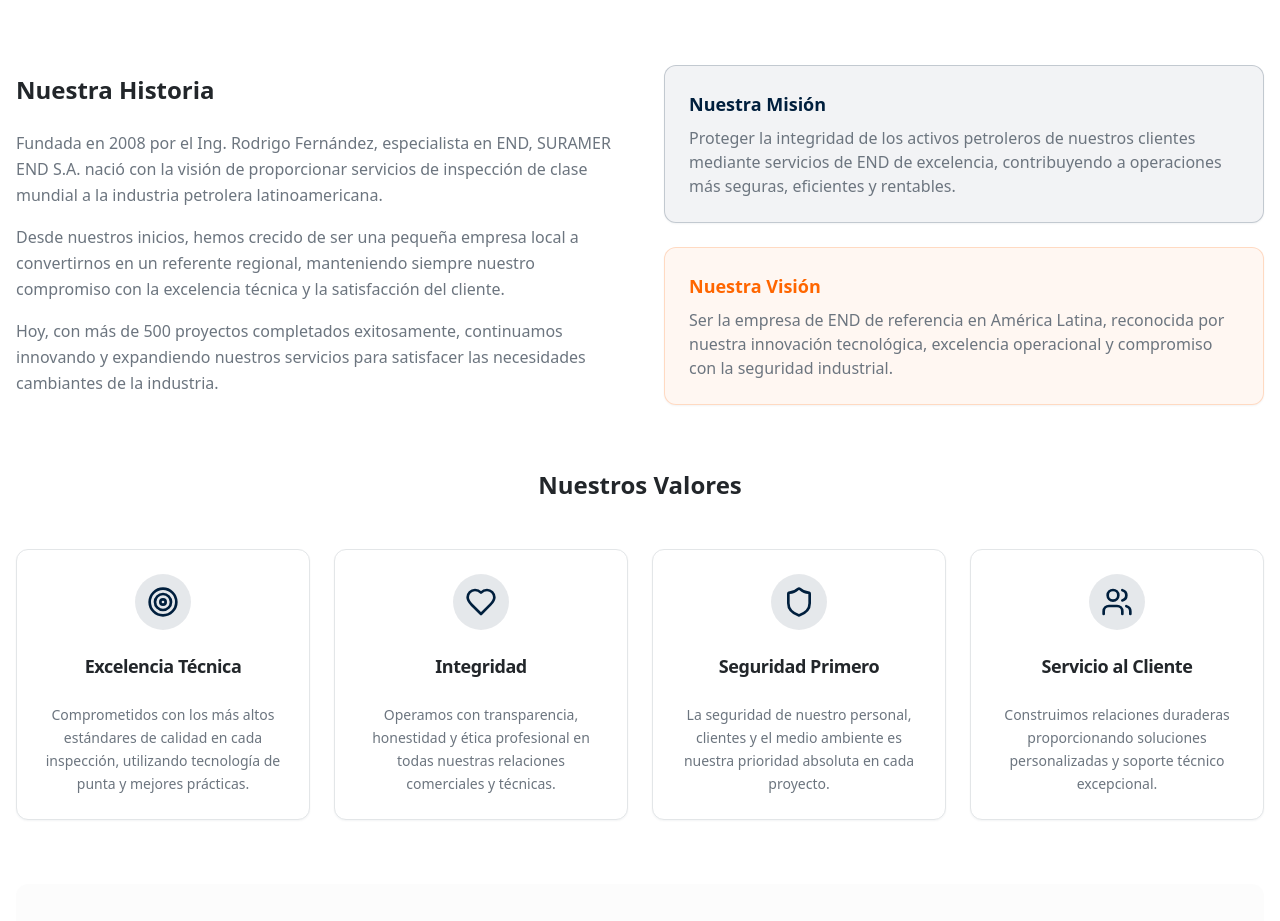
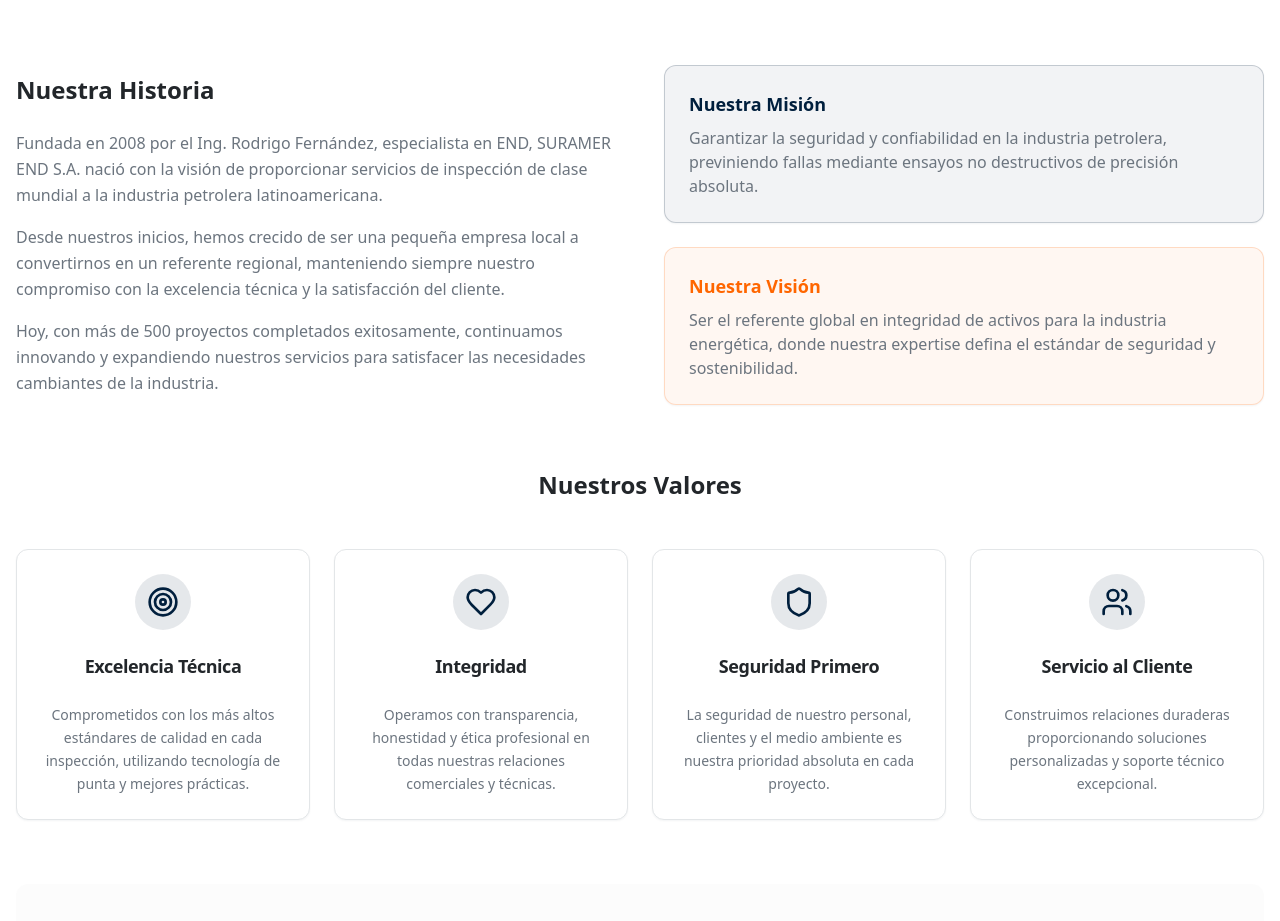
Before and after one commit to jorgeMenendezVerdecia/suramerend, a React (Vite) app: page / in a window 1280 px wide. Shown: the part 4363-5284 px from the top of the page. Built offline with nearby package versions, Linux system fonts and the light colour scheme; the HTML template or start-up script is replaced by a standard one.

Commit message:
Update Mission and Vision statements

```diff
--- a/src/components/AboutSection.tsx
+++ b/src/components/AboutSection.tsx
@@ -65,9 +65,8 @@ const AboutSection = () => {
               <CardContent className="p-6">
                 <h4 className="font-bold text-primary text-lg mb-2">Nuestra Misión</h4>
                 <p className="text-muted-foreground">
-                  Proteger la integridad de los activos petroleros de nuestros clientes
-                  mediante servicios de END de excelencia, contribuyendo a operaciones
-                  más seguras, eficientes y rentables.
+                  Garantizar la seguridad y confiabilidad en la industria petrolera,
+                  previniendo fallas mediante ensayos no destructivos de precisión absoluta.
                 </p>
               </CardContent>
             </Card>
@@ -76,9 +75,8 @@ const AboutSection = () => {
               <CardContent className="p-6">
                 <h4 className="font-bold text-accent text-lg mb-2">Nuestra Visión</h4>
                 <p className="text-muted-foreground">
-                  Ser la empresa de END de referencia en América Latina, reconocida
-                  por nuestra innovación tecnológica, excelencia operacional y
-                  compromiso con la seguridad industrial.
+                  Ser el referente global en integridad de activos para la industria energética,
+                  donde nuestra expertise defina el estándar de seguridad y sostenibilidad.
                 </p>
               </CardContent>
             </Card>
```
